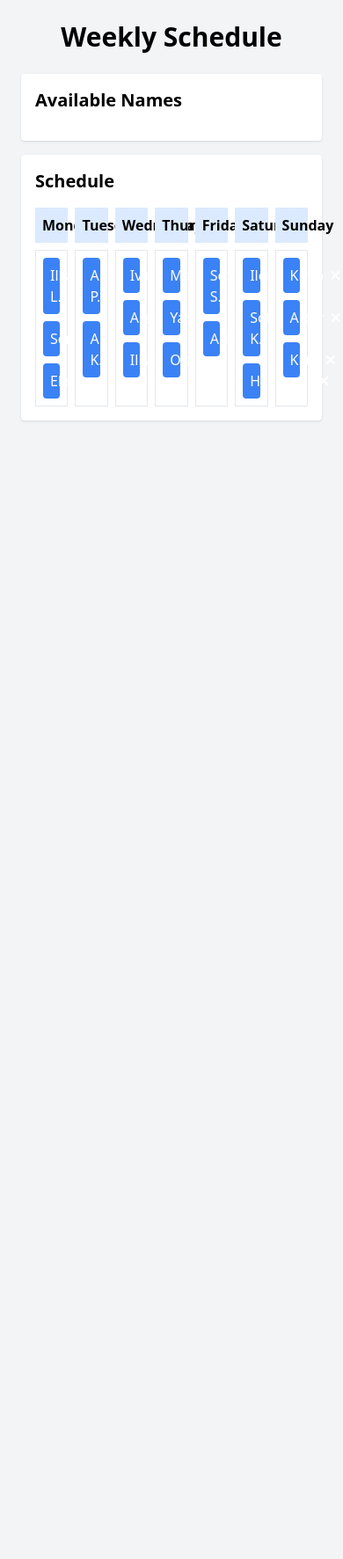
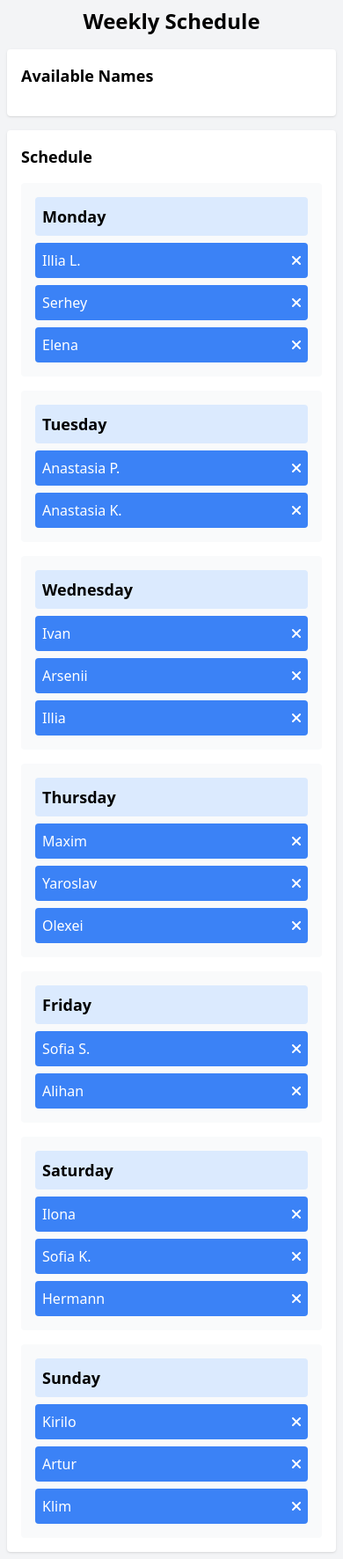
Before and after one commit to qrqwqeqt/Leitstern-Dienstplan, a Flask app: page / in a window 390 px wide. Shown: the whole page at 88% size. Before the commit the page ends 479 px from the top, so only its background shows below. Run offline with Flask 3, Linux system fonts and the light colour scheme; some libraries are stand-ins or nearby versions.

Commit message:
update front for phone

```diff
--- a/app/templates/schedule.html
+++ b/app/templates/schedule.html
@@ -7,20 +7,29 @@
     <script src="https://cdn.tailwindcss.com"></script>
     <link rel="stylesheet" href="https://cdnjs.cloudflare.com/ajax/libs/font-awesome/6.0.0-beta3/css/all.min.css">
 </head>
-<body class="bg-gray-100 min-h-screen p-6">
+<body class="bg-gray-100 min-h-screen p-2 md:p-6">
     <div class="container mx-auto">
-        <h1 class="text-3xl font-bold mb-6 text-center">Weekly Schedule</h1>
+        <h1 class="text-2xl md:text-3xl font-bold mb-4 md:mb-6 text-center">Weekly Schedule</h1>
 
-        <div class="grid grid-cols-1 md:grid-cols-3 gap-4">
-            <div id="availableNames" class="bg-white p-4 rounded shadow">
-                <h2 class="text-xl font-semibold mb-4">Available Names</h2>
-                <div id="nameList" class="space-y-2"></div>
+        <div class="grid grid-cols-1 gap-4">
+            <!-- Names Section -->
+            <div class="bg-white p-4 rounded shadow">
+                <h2 class="text-lg md:text-xl font-semibold mb-4">Available Names</h2>
+                <div id="nameList" class="flex flex-wrap gap-2"></div>
             </div>
 
-            <div class="md:col-span-2 bg-white p-4 rounded shadow">
-                <h2 class="text-xl font-semibold mb-4">Schedule</h2>
-                <div id="scheduleGrid" class="grid grid-cols-7 gap-2">
-                    <!-- Days will be dynamically populated -->
+            <!-- Schedule Section -->
+            <div class="bg-white p-4 rounded shadow overflow-x-auto">
+                <h2 class="text-lg md:text-xl font-semibold mb-4">Schedule</h2>
+                <!-- Mobile Schedule View -->
+                <div id="mobileSchedule" class="md:hidden space-y-4">
+                    <!-- Days will be populated here for mobile -->
+                </div>
+                <!-- Desktop Schedule View -->
+                <div id="desktopSchedule" class="hidden md:block">
+                    <div id="scheduleGrid" class="grid grid-cols-7 gap-2">
+                        <!-- Days will be populated here for desktop -->
+                    </div>
                 </div>
             </div>
         </div>
@@ -31,7 +40,6 @@
         let currentSchedule = {};
         let availableNames = [];
 
-        // Fetch initial data
         async function initializeSchedule() {
             try {
                 const [namesResponse, scheduleResponse] = await Promise.all([
@@ -54,26 +62,57 @@
             }
         }
 
-        // Render schedule grid
         function renderSchedule() {
+            renderMobileSchedule();
+            renderDesktopSchedule();
+        }
+
+        function renderMobileSchedule() {
+            const mobileSchedule = document.getElementById('mobileSchedule');
+            mobileSchedule.innerHTML = '';
+
+            days.forEach(day => {
+                const dayContainer = document.createElement('div');
+                dayContainer.className = 'bg-gray-50 p-4 rounded';
+
+                const dayHeader = document.createElement('div');
+                dayHeader.className = 'font-bold text-lg mb-2 bg-blue-100 p-2 rounded';
+                dayHeader.textContent = day;
+
+                const namesContainer = document.createElement('div');
+                namesContainer.id = `mobile-day-${day}`;
+                namesContainer.className = 'space-y-2';
+
+                const dayAssignments = currentSchedule[day] || [];
+                dayAssignments.forEach(name => {
+                    const nameEl = createNameElement(name);
+                    namesContainer.appendChild(nameEl);
+                });
+
+                dayContainer.appendChild(dayHeader);
+                dayContainer.appendChild(namesContainer);
+                mobileSchedule.appendChild(dayContainer);
+            });
+        }
+
+        function renderDesktopSchedule() {
             const scheduleGrid = document.getElementById('scheduleGrid');
             scheduleGrid.innerHTML = '';
 
-            // Create headers
+            // Headers
             days.forEach(day => {
                 const header = document.createElement('div');
                 header.textContent = day;
-                header.className = 'font-bold text-center bg-blue-100 p-2';
+                header.className = 'font-bold text-center bg-blue-100 p-2 rounded';
                 scheduleGrid.appendChild(header);
             });
 
-            // Create day slots
+            // Day slots
             days.forEach(day => {
                 const daySlot = document.createElement('div');
-                daySlot.id = `day-${day}`;
-                daySlot.className = 'border p-2 min-h-[100px] flex flex-col gap-2';
+                daySlot.id = `desktop-day-${day}`;
+                daySlot.className = 'border p-2 min-h-[100px] flex flex-col gap-2 rounded';
 
-                // Populate with existing assignments
                 const dayAssignments = currentSchedule[day] || [];
                 dayAssignments.forEach(name => {
                     const nameEl = createNameElement(name);
@@ -84,7 +123,6 @@
             });
         }
 
-        // Render available names list
         function renderNameList() {
             const nameList = document.getElementById('nameList');
             nameList.innerHTML = '';
@@ -95,14 +133,13 @@
             });
         }
 
-        // Create interactive name element
         function createNameElement(name) {
             const container = document.createElement('div');
-            container.className = 'flex items-center bg-blue-500 text-white p-2 rounded';
+            container.className = 'flex items-center bg-blue-500 text-white p-2 rounded w-full md:w-auto';
 
             const nameSpan = document.createElement('span');
             nameSpan.textContent = name;
-            nameSpan.className = 'flex-grow cursor-move';
+            nameSpan.className = 'flex-grow cursor-move truncate';
 
             const removeBtn = document.createElement('button');
             removeBtn.innerHTML = '<i class="fas fa-times"></i>';
@@ -112,7 +149,6 @@
             container.appendChild(nameSpan);
             container.appendChild(removeBtn);
 
-            // Make name draggable
             container.draggable = true;
             container.ondragstart = (e) => {
                 e.dataTransfer.setData('text/plain', name);
@@ -125,33 +161,32 @@
             return container;
         }
 
-        // Remove name from schedule or available list
         function removeName(nameEl, name) {
             const parentContainer = nameEl.parentNode;
             parentContainer.removeChild(nameEl);
 
-            // If removed from schedule, add to available names
-            if (parentContainer.id.startsWith('day-')) {
+            if (parentContainer.id.startsWith('day-') ||
+                parentContainer.id.startsWith('mobile-day-') ||
+                parentContainer.id.startsWith('desktop-day-')) {
                 const nameList = document.getElementById('nameList');
                 nameList.appendChild(createNameElement(name));
                 updateSchedule();
             }
         }
 
-        // Setup drop zones
         function setupDropZones() {
-            const daySlots = document.querySelectorAll('[id^="day-"]');
-            daySlots.forEach(slot => {
-                slot.ondragover = (e) => {
+            const dropZones = document.querySelectorAll('[id^="mobile-day-"], [id^="desktop-day-"]');
+            dropZones.forEach(zone => {
+                zone.ondragover = (e) => {
                     e.preventDefault();
-                    slot.classList.add('bg-blue-100');
+                    zone.classList.add('bg-blue-50');
                 };
-                slot.ondragleave = (e) => {
-                    slot.classList.remove('bg-blue-100');
+                zone.ondragleave = (e) => {
+                    zone.classList.remove('bg-blue-50');
                 };
-                slot.ondrop = (e) => {
+                zone.ondrop = (e) => {
                     e.preventDefault();
-                    slot.classList.remove('bg-blue-100');
+                    zone.classList.remove('bg-blue-50');
 
                     const name = e.dataTransfer.getData('text/plain');
                     const nameList = document.getElementById('nameList');
@@ -160,20 +195,24 @@
 
                     if (nameEl) {
                         nameList.removeChild(nameEl);
-                        slot.appendChild(nameEl);
+                        zone.appendChild(createNameElement(name));
                         updateSchedule();
                     }
                 };
             });
         }
 
-        // Update schedule on backend
         async function updateSchedule() {
             const newSchedule = {};
             days.forEach(day => {
-                const daySlot = document.getElementById(`day-${day}`);
-                newSchedule[day] = Array.from(daySlot.children)
-                    .map(el => el.textContent.replace('×', '').trim());
+                const mobileSlot = document.getElementById(`mobile-day-${day}`);
+                const desktopSlot = document.getElementById(`desktop-day-${day}`);
+                const names = [
+                    ...Array.from(mobileSlot?.children || []),
+                    ...Array.from(desktopSlot?.children || [])
+                ].map(el => el.textContent.replace('×', '').trim());
+
+                newSchedule[day] = [...new Set(names)]; // Remove duplicates
             });
 
             try {
@@ -193,9 +232,14 @@
             }
         }
 
-        // Initialize on page load
+        // Initialize
         initializeSchedule();
         setTimeout(setupDropZones, 100);
+
+        // Update drop zones when screen size changes
+        window.addEventListener('resize', () => {
+            setTimeout(setupDropZones, 100);
+        });
     </script>
 </body>
 </html>
--- a/docker-compose.yaml
+++ b/docker-compose.yaml
@@ -1,5 +1,3 @@
-version: '3.8'
-
 services:
   flask_app:
     build:
```
Also changed, not shown: 1 other file.
